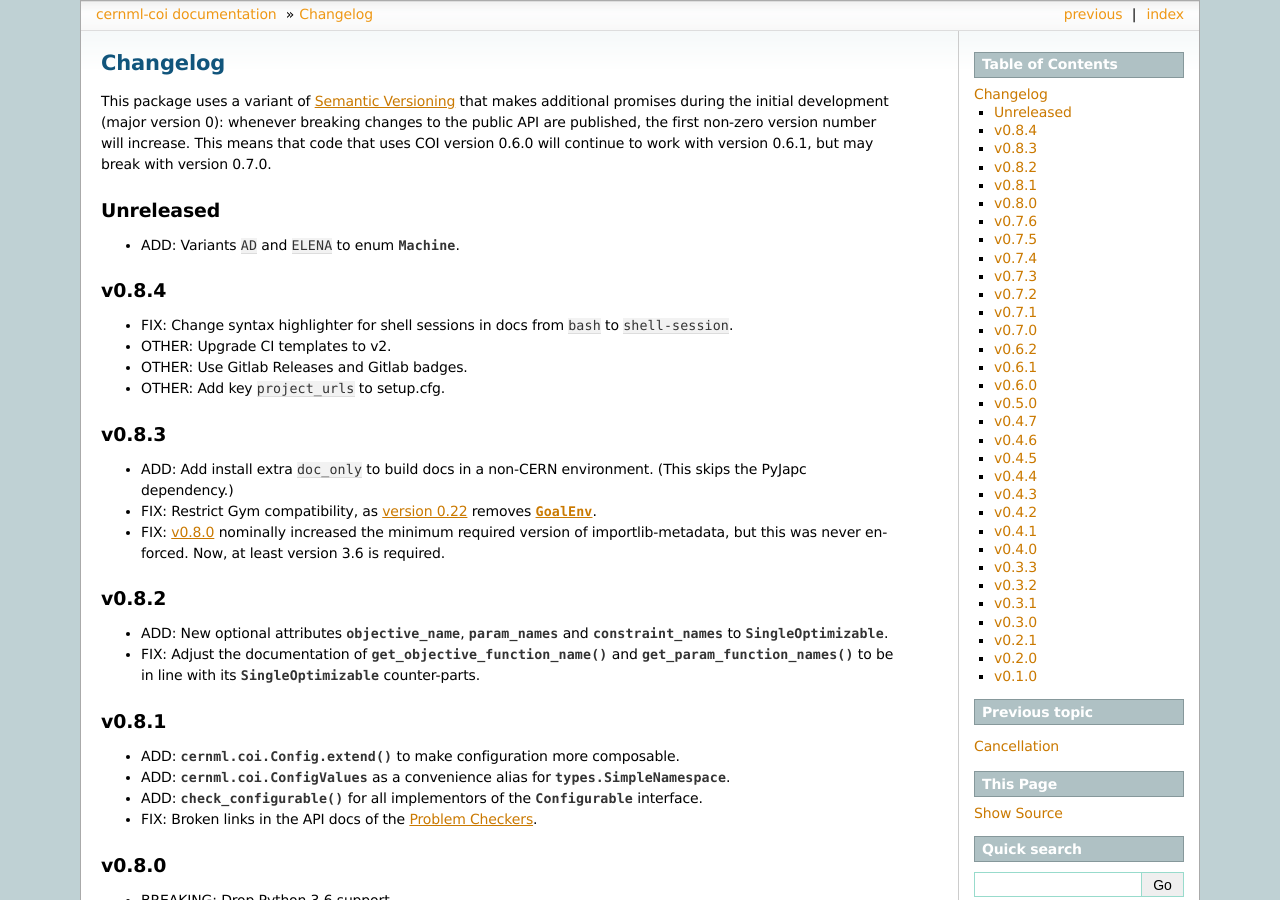
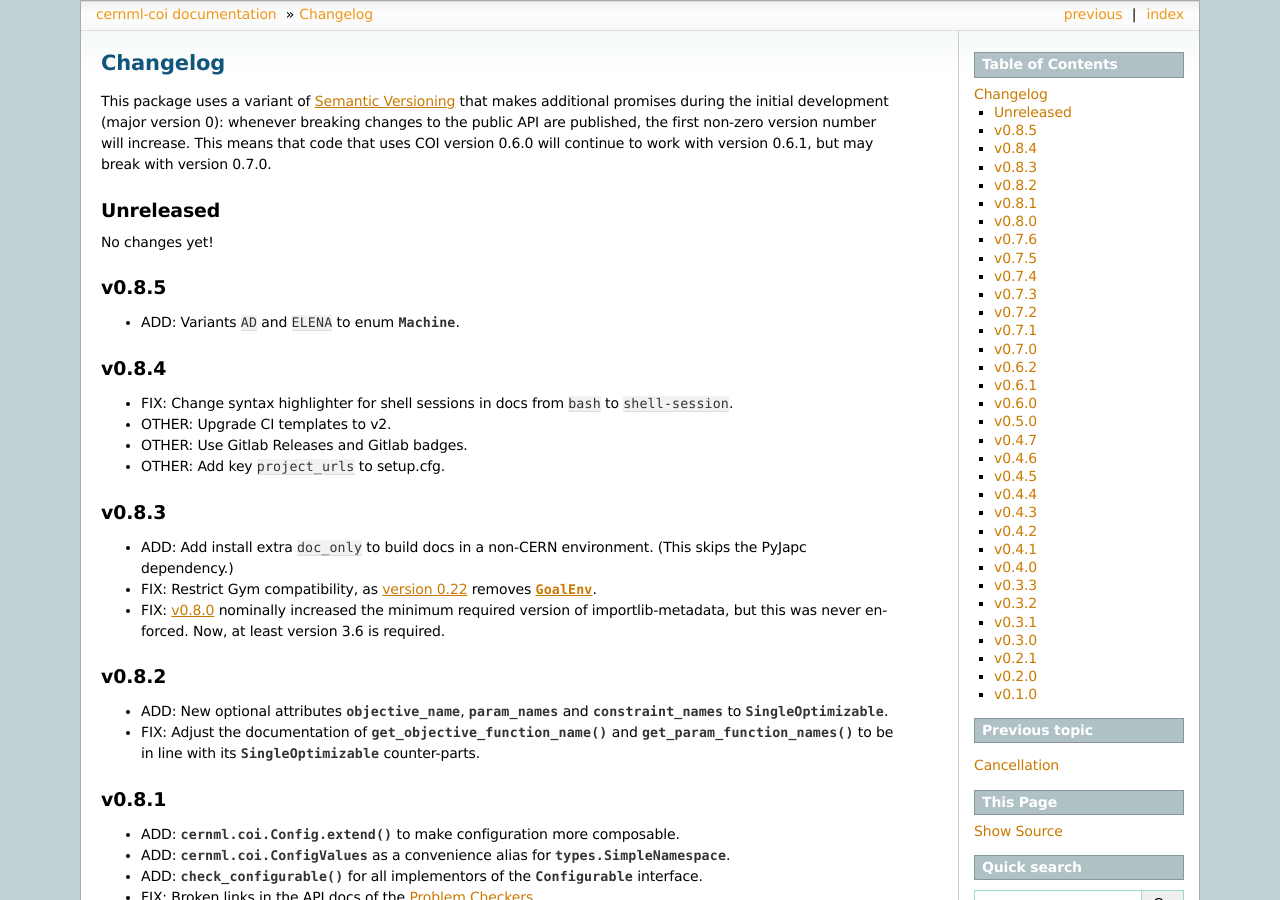
Before and after one commit to geoff-project/coi, a Sphinx documentation site: the page built from docs/changelog.md, in a window 1280 px wide and 900 px high. Built offline with Sphinx 7.4.7, drawn with Linux system fonts in a browser that asks for light colours; the version number could not be read and is left out.

Commit message:
Bump version.

```diff
--- a/docs/changelog.md
+++ b/docs/changelog.md
@@ -7,6 +7,10 @@ version number will increase. This means that code that uses COI version 0.6.0
 will continue to work with version 0.6.1, but may break with version 0.7.0.
 
 ## Unreleased
+
+No changes yet!
+
+## v0.8.5
 
 - ADD: Variants `AD` and `ELENA` to enum {class}`~cernml.coi.Machine`.
 
```
